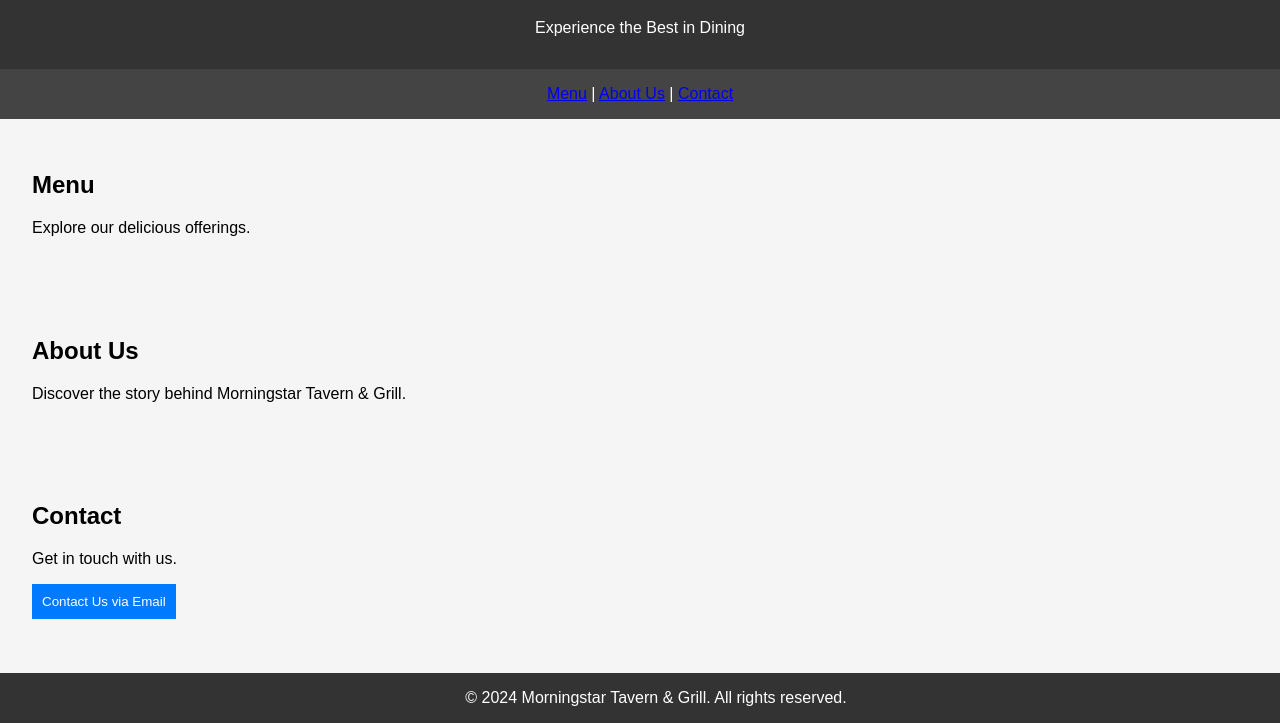
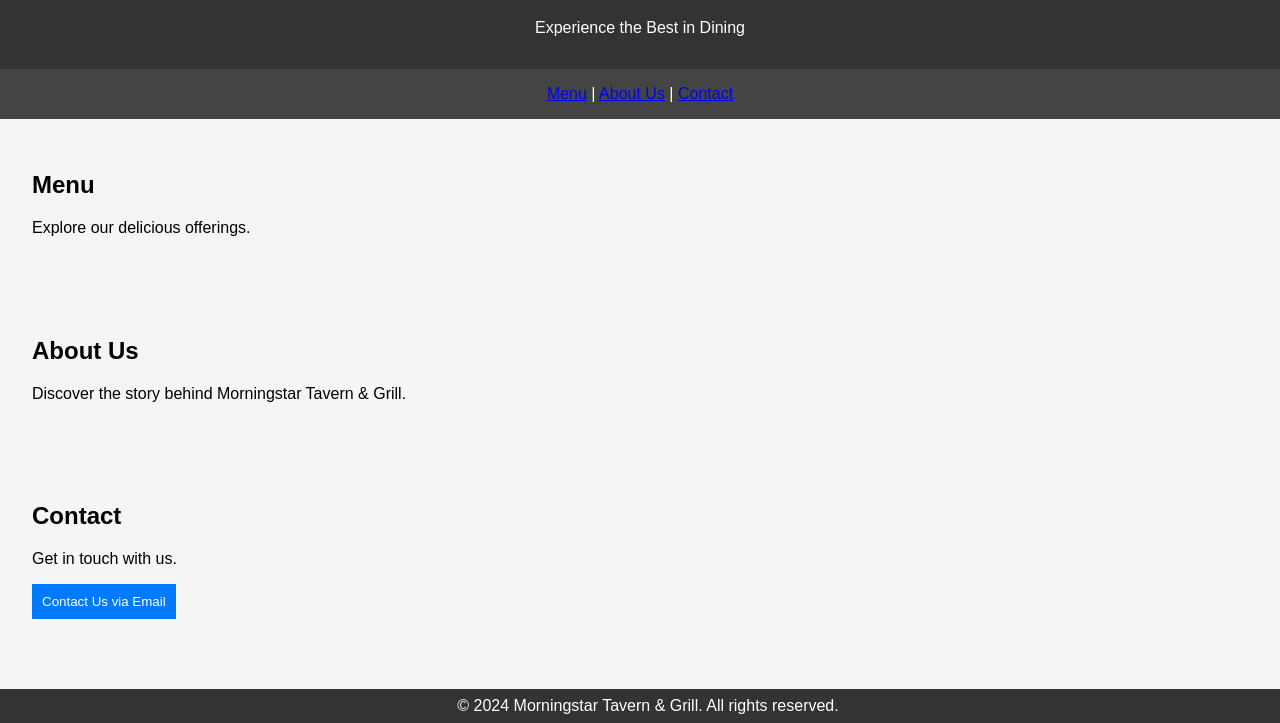
Before and after one commit to morningstartavernandgrill/morningstartavernandgrill.github.io, a plain HTML site: page index.html in a window 1280 px wide. Shown: the part 77-800 px from the top of the page. Drawn offline with Linux system fonts and the light colour scheme.

Commit message:
Update index.html

```diff
--- a/index.html
+++ b/index.html
@@ -34,7 +34,7 @@
             background-color: #333;
             color: #fff;
             text-align: center;
-            padding: 1em;
+            padding: 0.5em; /* Reduced padding */
             position: fixed;
             bottom: 0;
             width: 100%;
```
